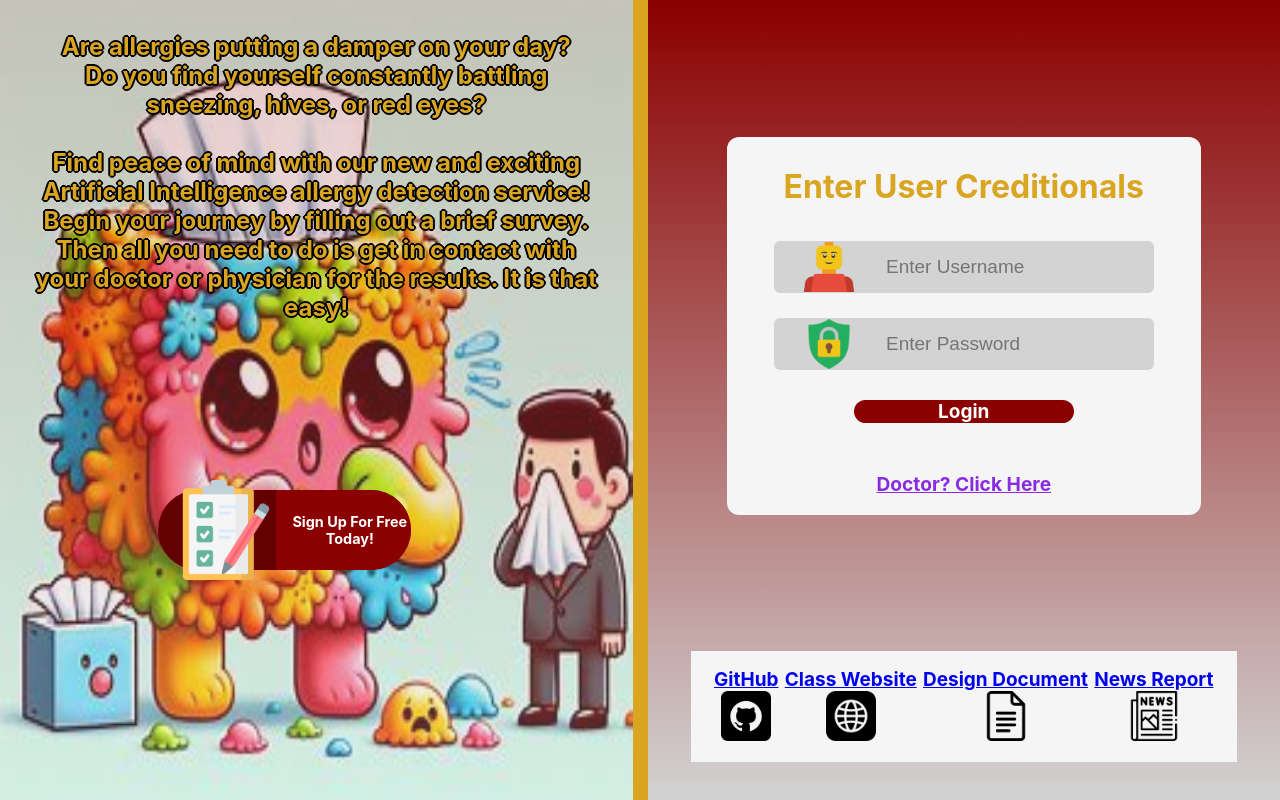
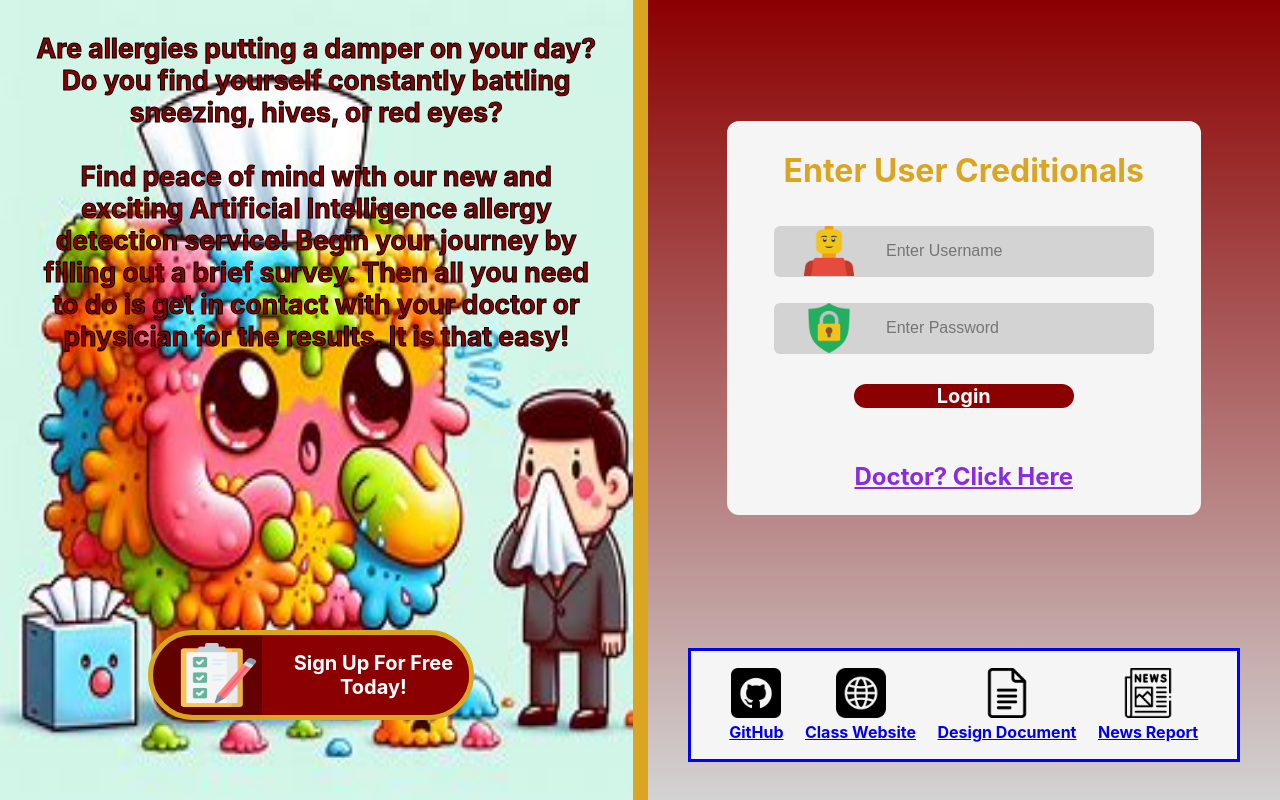
Before and after one commit to jdutchik/SE491Group13, a React (Create React App) app in the folder se491project/: page / in a window 1280 px wide. Built offline with nearby package versions, Linux system fonts and the light colour scheme.

Commit message:
updating sizes

```diff
--- a/se491project/src/components/Login/Login.css
+++ b/se491project/src/components/Login/Login.css
@@ -35,7 +35,8 @@
 
 .titleText {
     color: goldenrod;
-    font-size: 200%;
+
+    font-size: 2em;
     font-weight: 700;
 }
 
@@ -67,7 +68,8 @@
     background: transparent;
     border: none;
     outline: none;
-    font-size: 19px;
+
+    font-size: 1em;
 }
 
 .submit {
@@ -83,9 +85,11 @@
     width: 220px;
     height: 100%;
     color: white;
+
     background: darkred;
     border-radius: 50px;
-    font-size: 19px;
+
+    font-size: 1.25em;
     font-weight: 700;
     cursor: pointer;
 }
@@ -102,7 +106,7 @@
 
 .doctorSwitch {
     color: blueviolet;
-    font-size: 120%;
+    font-size: 1.5em;
     font-weight: 700;
     cursor: pointer;
     text-decoration: underline;
@@ -120,6 +124,9 @@
     position: absolute;
 
     background: whitesmoke;
+
+    border-style: solid;
+    border-color: blue;
 }
 
 .social img {
@@ -130,7 +137,7 @@
 
 .tooltip {
     color: rgb(52, 52, 52);
-    font-size: 19px;
+    font-size: 1em;
     font-weight: 700;
     cursor: pointer;
 }
--- a/se491project/src/components/Login/Login.jsx
+++ b/se491project/src/components/Login/Login.jsx
@@ -133,23 +133,23 @@ const Login = () => {
 
             <div class="social">
                 <div class="icon github">
+                    <img src={github} alt="" />
                     <div class="tooltip"><a href="https://github.com/jdutchik/SE492Group13.git">GitHub</a></div>
-                    <img src={github} alt="" />
                 </div>
 
                 <div class="icon website">
+                    <img src={web} alt="" />
                     <div class="tooltip"><a href="https://sdmay24-13.sd.ece.iastate.edu/">Class Website</a></div>
-                    <img src={web} alt="" />
                 </div>
 
                 <div class="icon document">
+                    <img src={docs} alt="" />
                     <div class="tooltip"><a href="https://sdmay24-13.sd.ece.iastate.edu/">Design Document</a></div>
-                    <img src={docs} alt="" />
                 </div>
 
                 <div class="icon news">
+                    <img src={news} alt="" />
                     <div class="tooltip"><a href="https://sdmay24-13.sd.ece.iastate.edu/">News Report</a></div>
-                    <img src={news} alt="" />
                 </div>
             </div>
         </div>
--- a/se491project/src/components/SignUp/SignUp.css
+++ b/se491project/src/components/SignUp/SignUp.css
@@ -1,7 +1,6 @@
 .signUpContainer {
     display: flex;
     flex-direction: column;
-    width: 600px;
     margin: 0;
     padding: 0;
     height: 100%;
@@ -14,24 +13,30 @@
     object-fit: fill;
     width: 100%;
     height: 100vh;
-    opacity: 0.80;
+
+
+    border-color: goldenrod;
+    border-style: solid;
+    border-width: 0px 15px 0px 0px;
 }
 
 .signUpInfo {
-    font-size: 150%;
+    font-size: 1.65em;
     font-weight: 700;
+
     padding: 5%;
-    color: goldenrod;
+    color: darkred;
     text-align: center;
     position: absolute;
+
     top: 0;
     left: 0;
     right: 0;
     height: fit-content;
     margin: 0px auto auto auto;
-    text-shadow: 2px 0 black, -2px 0 black, 0 2px black, 0 -2px black,
-               1px 1px black, -1px -1px black, 1px -1px black, -1px 1px black;
 
+    -webkit-text-stroke-width: 1px;
+    -webkit-text-stroke-color: black;
 }
 
 .signUpButton {
@@ -42,7 +47,7 @@
     background: darkred;
     border-radius: 0px 50px 50px 0px;
 
-    font-size: 90%;
+    font-size: 1.25em;
     font-weight: 700;
 
     padding-left: 5%;
@@ -55,13 +60,13 @@
     text-align: center;
     position: absolute;
 
-    right: 35%;
+    right: 25%;
     bottom: 10%;
 
     height: 10%;
-    width: 40%;
+    width: 50%;
 
-    margin: auto auto 150px auto;
+
 
     display: flex;
     justify-content: center;
@@ -71,12 +76,16 @@
     border-radius: 50px 50px 50px 50px;
 
     cursor: pointer;
+
+    border-color: goldenrod;
+    border-style: solid;
+    border-width: 5px;
 }
 
 .fullButton img {
-    width: 100px;
-    height: 100px;
-    opacity: 100;
+    width: 45%;
+    height: 80%;
 
     margin-left: 7%;
+    border-width: 0px;
 }
```
